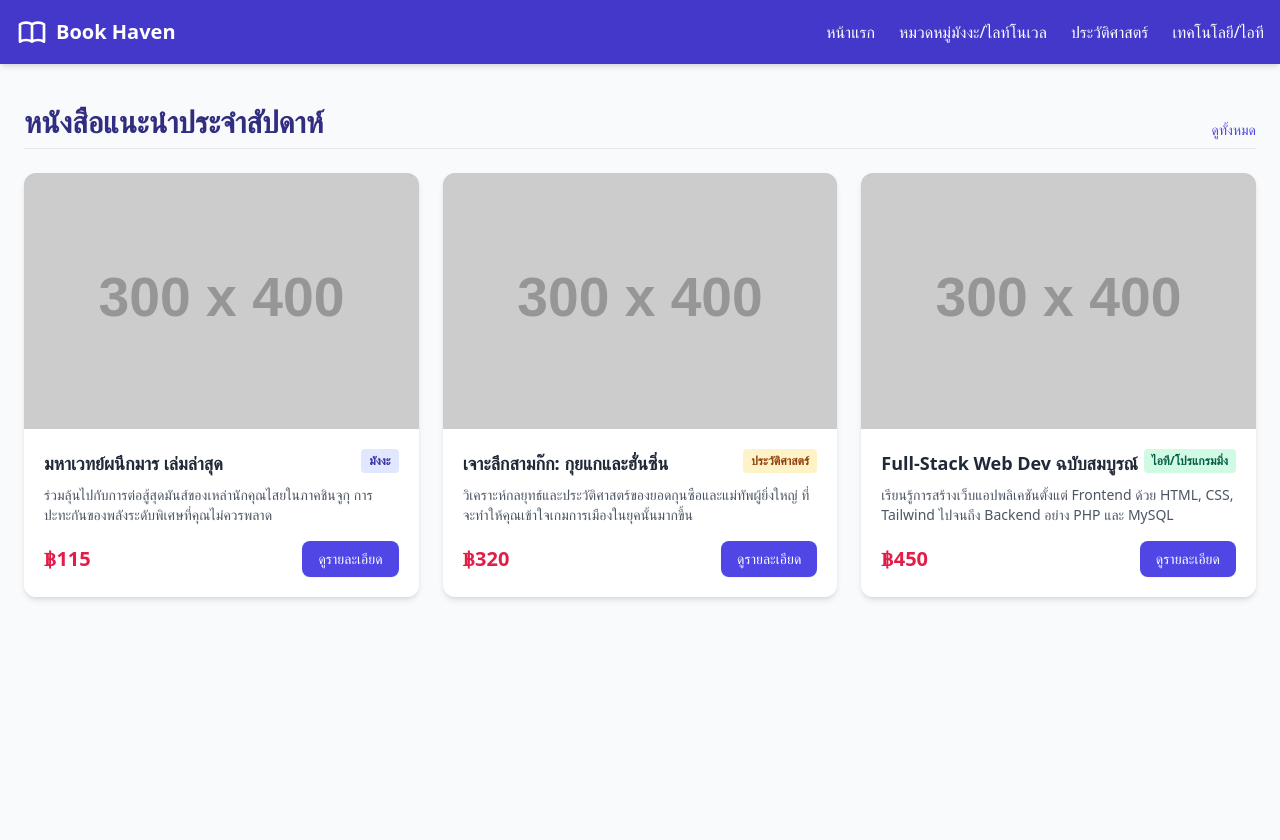
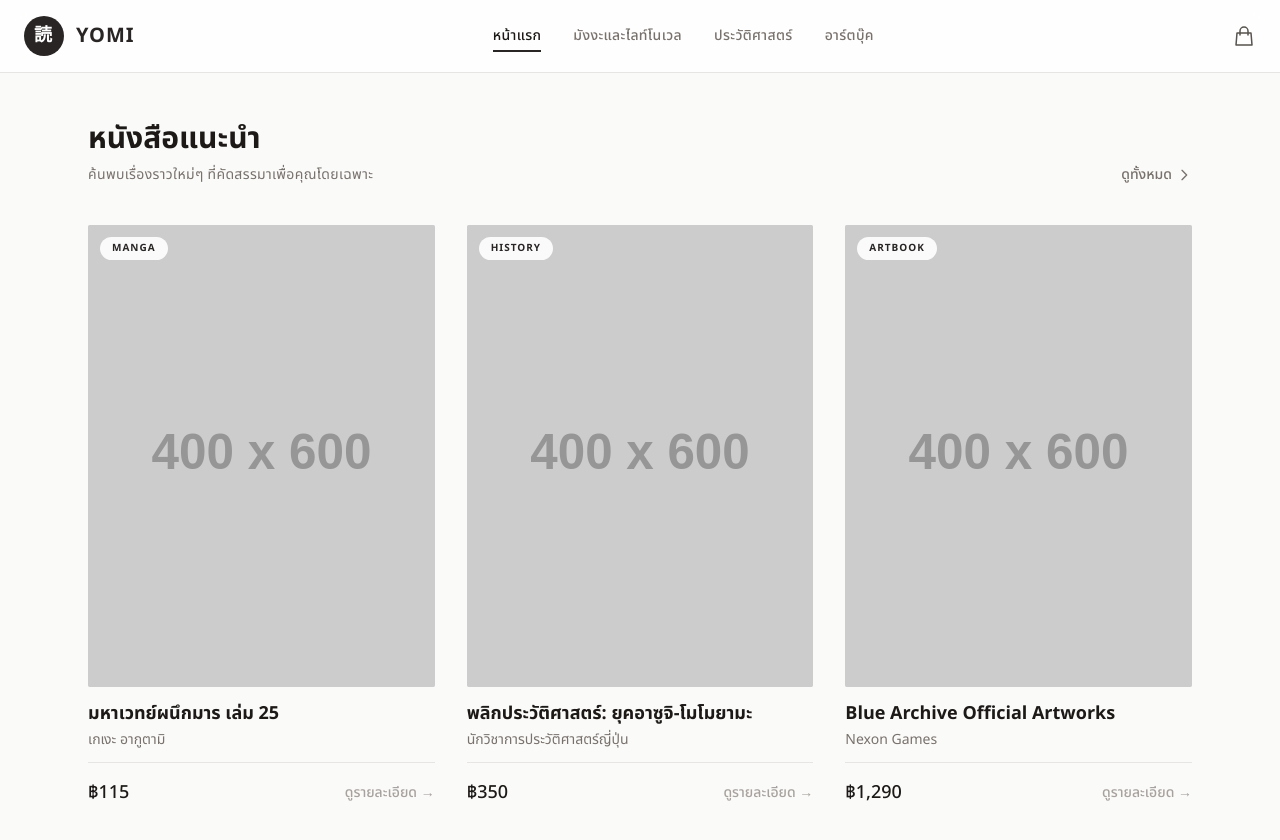
Before and after one commit to rachanlarpkern/webcova, a website: page index.html in a window 1280 px wide. Before the commit the page ends 800 px from the top, so only its background shows below. Drawn offline with nearby package versions, Linux system fonts and the light colour scheme; placeholder pictures from the web are drawn by us.

Commit message:
demogogon

```diff
--- a/index.html
+++ b/index.html
@@ -3,94 +3,105 @@
 <head>
     <meta charset="UTF-8">
     <meta name="viewport" content="width=device-width, initial-scale=1.0">
-    <title>Book Haven - ร้านหนังสือออนไลน์</title>
+    <title>Yomi (読み) - ร้านหนังสือสไตล์มินิมอล</title>
     <script src="https://cdn.tailwindcss.com"></script>
+    <link href="https://fonts.googleapis.com/css2?family=Noto+Sans+Thai:wght@300;400;500;700&display=swap" rel="stylesheet">
+    <style>
+        body { font-family: 'Noto Sans Thai', sans-serif; }
+        /* ซ่อน Scrollbar สำหรับเนื้อหาบางส่วนเพื่อความมินิมอล */
+        .no-scrollbar::-webkit-scrollbar { display: none; }
+        .no-scrollbar { -ms-overflow-style: none; scrollbar-width: none; }
+    </style>
 </head>
-<body class="bg-gray-50 text-gray-800 font-sans">
+<body class="bg-stone-50 text-stone-800 antialiased">
 
-    <nav class="bg-indigo-700 text-white p-4 shadow-md sticky top-0 z-40">
-        <div class="container mx-auto flex justify-between items-center">
-            <div class="flex items-center space-x-2">
-                <svg class="w-8 h-8" fill="none" stroke="currentColor" viewBox="0 0 24 24" xmlns="http://www.w3.org/2000/svg">
-                    <path stroke-linecap="round" stroke-linejoin="round" stroke-width="2" d="M12 6.253v13m0-13C10.832 5.477 9.246 5 7.5 5S4.168 5.477 3 6.253v13C4.168 18.477 5.754 18 7.5 18s3.332.477 4.5 1.253m0-13C13.168 5.477 14.754 5 16.5 5c1.747 0 3.332.477 4.5 1.253v13C19.832 18.477 18.247 18 16.5 18c-1.746 0-3.332.477-4.5 1.253"></path>
-                </svg>
-                <span class="text-xl font-bold">Book Haven</span>
+    <nav class="bg-white/80 backdrop-blur-md border-b border-stone-200 sticky top-0 z-40">
+        <div class="container mx-auto px-6 py-4 flex justify-between items-center">
+            <div class="flex items-center space-x-3">
+                <div class="w-10 h-10 bg-stone-800 rounded-full flex items-center justify-center text-white font-bold text-lg tracking-widest">
+                    読
+                </div>
+                <span class="text-xl font-bold tracking-wider text-stone-800">YOMI</span>
             </div>
-            <ul class="hidden md:flex space-x-6">
-                <li><a href="#" class="hover:text-indigo-200 transition font-medium">หน้าแรก</a></li>
-                <li><a href="#" class="hover:text-indigo-200 transition font-medium">หมวดหมู่มังงะ/ไลท์โนเวล</a></li>
-                <li><a href="#" class="hover:text-indigo-200 transition font-medium">ประวัติศาสตร์</a></li>
-                <li><a href="#" class="hover:text-indigo-200 transition font-medium">เทคโนโลยี/ไอที</a></li>
+
+            <ul class="hidden md:flex space-x-8 text-sm font-medium text-stone-500 tracking-wide">
+                <li><a href="#" class="text-stone-900 border-b-2 border-stone-800 pb-1">หน้าแรก</a></li>
+                <li><a href="#" class="hover:text-stone-800 transition-colors">มังงะและไลท์โนเวล</a></li>
+                <li><a href="#" class="hover:text-stone-800 transition-colors">ประวัติศาสตร์</a></li>
+                <li><a href="#" class="hover:text-stone-800 transition-colors">อาร์ตบุ๊ค</a></li>
             </ul>
-            <button class="md:hidden block focus:outline-none">
-                <svg class="w-6 h-6" fill="none" stroke="currentColor" viewBox="0 0 24 24" xmlns="http://www.w3.org/2000/svg">
-                    <path stroke-linecap="round" stroke-linejoin="round" stroke-width="2" d="M4 6h16M4 12h16m-7 6h7"></path>
-                </svg>
-            </button>
+
+            <div class="flex items-center space-x-4">
+                <button class="text-stone-600 hover:text-stone-900 transition">
+                    <svg class="w-6 h-6" fill="none" stroke="currentColor" viewBox="0 0 24 24"><path stroke-linecap="round" stroke-linejoin="round" stroke-width="1.5" d="M16 11V7a4 4 0 00-8 0v4M5 9h14l1 12H4L5 9z"></path></svg>
+                </button>
+                <button class="md:hidden block text-stone-600 focus:outline-none">
+                    <svg class="w-6 h-6" fill="none" stroke="currentColor" viewBox="0 0 24 24"><path stroke-linecap="round" stroke-linejoin="round" stroke-width="1.5" d="M4 6h16M4 12h16M4 18h16"></path></svg>
+                </button>
+            </div>
         </div>
     </nav>
 
-    <main class="container mx-auto p-6 mt-4">
-        <div class="flex justify-between items-end mb-6 border-b pb-2 border-gray-200">
-            <h1 class="text-2xl md:text-3xl font-bold text-indigo-900">หนังสือแนะนำประจำสัปดาห์</h1>
-            <a href="#" class="text-sm text-indigo-600 hover:underline">ดูทั้งหมด</a>
+    <main class="container mx-auto px-6 py-12 max-w-6xl">
+        <div class="flex flex-col md:flex-row justify-between items-end mb-10 gap-4">
+            <div>
+                <h1 class="text-3xl font-bold text-stone-900 mb-2">หนังสือแนะนำ</h1>
+                <p class="text-stone-500 text-sm tracking-wide">ค้นพบเรื่องราวใหม่ๆ ที่คัดสรรมาเพื่อคุณโดยเฉพาะ</p>
+            </div>
+            <a href="#" class="text-sm font-medium text-stone-500 hover:text-stone-900 flex items-center gap-1 transition-colors">
+                ดูทั้งหมด <svg class="w-4 h-4" fill="none" stroke="currentColor" viewBox="0 0 24 24"><path stroke-linecap="round" stroke-linejoin="round" stroke-width="2" d="M9 5l7 7-7 7"></path></svg>
+            </a>
         </div>
 
-        <div class="grid grid-cols-1 sm:grid-cols-2 md:grid-cols-3 gap-6">
+        <div class="grid grid-cols-1 sm:grid-cols-2 lg:grid-cols-3 gap-8">
 
-            <div class="bg-white rounded-xl shadow-md overflow-hidden flex flex-col hover:shadow-xl transition transform hover:-translate-y-1">
-                <div class="h-64 bg-gray-200 flex items-center justify-center overflow-hidden">
-                    <img src="https://via.placeholder.com/300x400/1e3a8a/ffffff?text=Jujutsu+Kaisen" alt="ปกหนังสือ 1" class="w-full h-full object-cover">
+            <div class="group cursor-pointer flex flex-col" onclick="toggleModal('มหาเวทย์ผนึกมาร เล่ม 25', 'การต่อสู้ชี้ชะตาในชินจูกุ ดุเดือดขึ้นเรื่อยๆ เมื่อเหล่านักคุณไสยต้องเผชิญหน้ากับคำสาประดับพิเศษ...', '฿115', 'https://via.placeholder.com/400x600/e5e5e5/52525b?text=Jujutsu+Kaisen')">
+                <div class="relative overflow-hidden rounded-sm bg-stone-200 aspect-[3/4] mb-4">
+                    <img src="https://via.placeholder.com/400x600/e5e5e5/52525b?text=Jujutsu+Kaisen" alt="ปกหนังสือ" class="w-full h-full object-cover group-hover:scale-105 transition-transform duration-500 ease-out">
+                    <div class="absolute top-3 left-3 bg-white/90 backdrop-blur-sm text-stone-800 text-[10px] font-bold px-3 py-1 uppercase tracking-widest rounded-full">
+                        Manga
+                    </div>
                 </div>
-                <div class="p-5 flex-grow flex flex-col">
-                    <div class="flex justify-between items-start mb-2">
-                        <h2 class="text-lg font-bold text-gray-800 line-clamp-2">มหาเวทย์ผนึกมาร เล่มล่าสุด</h2>
-                        <span class="bg-indigo-100 text-indigo-800 text-xs px-2 py-1 rounded font-semibold">มังงะ</span>
-                    </div>
-                    <p class="text-gray-600 text-sm mb-4 line-clamp-3">ร่วมลุ้นไปกับการต่อสู้สุดมันส์ของเหล่านักคุณไสยในภาคชินจูกุ การปะทะกันของพลังระดับพิเศษที่คุณไม่ควรพลาด</p>
-                    <div class="mt-auto flex justify-between items-center">
-                        <span class="text-xl font-bold text-rose-600">฿115</span>
-                        <button onclick="toggleModal('มหาเวทย์ผนึกมาร เล่มล่าสุด', 'ร่วมลุ้นไปกับการต่อสู้สุดมันส์ของเหล่านักคุณไสยในภาคชินจูกุ การปะทะกันของพลังระดับพิเศษที่คุณไม่ควรพลาด', '฿115')" class="bg-indigo-600 text-white px-4 py-2 rounded-lg hover:bg-indigo-700 transition text-sm font-medium shadow-sm">
-                            ดูรายละเอียด
-                        </button>
+                <div class="flex flex-col flex-grow">
+                    <h2 class="text-lg font-bold text-stone-900 leading-tight mb-1 group-hover:text-stone-600 transition-colors">มหาเวทย์ผนึกมาร เล่ม 25</h2>
+                    <p class="text-stone-500 text-sm mb-3">เกเงะ อากูตามิ</p>
+                    <div class="mt-auto pt-4 flex justify-between items-center border-t border-stone-200">
+                        <span class="text-lg font-medium text-stone-900">฿115</span>
+                        <span class="text-sm font-medium text-stone-400 group-hover:text-stone-900 transition-colors">ดูรายละเอียด →</span>
                     </div>
                 </div>
             </div>
 
-            <div class="bg-white rounded-xl shadow-md overflow-hidden flex flex-col hover:shadow-xl transition transform hover:-translate-y-1">
-                <div class="h-64 bg-gray-200 flex items-center justify-center overflow-hidden">
-                    <img src="https://via.placeholder.com/300x400/831843/ffffff?text=Three+Kingdoms" alt="ปกหนังสือ 2" class="w-full h-full object-cover">
+            <div class="group cursor-pointer flex flex-col" onclick="toggleModal('พลิกประวัติศาสตร์: ยุคอาซูจิ-โมโมยามะ', 'เจาะลึกยุคแห่งการรวมชาติของญี่ปุ่น ศึกษาเส้นทางอำนาจของ โอดะ โนบุนางะ และ โทโยโทมิ ฮิเดโยชิ...', '฿350', 'https://via.placeholder.com/400x600/e5e5e5/52525b?text=Azuchi-Momoyama')">
+                <div class="relative overflow-hidden rounded-sm bg-stone-200 aspect-[3/4] mb-4">
+                    <img src="https://via.placeholder.com/400x600/e5e5e5/52525b?text=Azuchi-Momoyama" alt="ปกหนังสือ" class="w-full h-full object-cover group-hover:scale-105 transition-transform duration-500 ease-out">
+                    <div class="absolute top-3 left-3 bg-white/90 backdrop-blur-sm text-stone-800 text-[10px] font-bold px-3 py-1 uppercase tracking-widest rounded-full">
+                        History
+                    </div>
                 </div>
-                <div class="p-5 flex-grow flex flex-col">
-                    <div class="flex justify-between items-start mb-2">
-                        <h2 class="text-lg font-bold text-gray-800 line-clamp-2">เจาะลึกสามก๊ก: กุยแกและฮั่นซิ่น</h2>
-                        <span class="bg-amber-100 text-amber-800 text-xs px-2 py-1 rounded font-semibold">ประวัติศาสตร์</span>
-                    </div>
-                    <p class="text-gray-600 text-sm mb-4 line-clamp-3">วิเคราะห์กลยุทธ์และประวัติศาสตร์ของยอดกุนซือและแม่ทัพผู้ยิ่งใหญ่ ที่จะทำให้คุณเข้าใจเกมการเมืองในยุคนั้นมากขึ้น</p>
-                    <div class="mt-auto flex justify-between items-center">
-                        <span class="text-xl font-bold text-rose-600">฿320</span>
-                        <button onclick="toggleModal('เจาะลึกสามก๊ก: กุยแกและฮั่นซิ่น', 'วิเคราะห์กลยุทธ์และประวัติศาสตร์ของยอดกุนซือและแม่ทัพผู้ยิ่งใหญ่ ที่จะทำให้คุณเข้าใจเกมการเมืองในยุคนั้นมากขึ้น', '฿320')" class="bg-indigo-600 text-white px-4 py-2 rounded-lg hover:bg-indigo-700 transition text-sm font-medium shadow-sm">
-                            ดูรายละเอียด
-                        </button>
+                <div class="flex flex-col flex-grow">
+                    <h2 class="text-lg font-bold text-stone-900 leading-tight mb-1 group-hover:text-stone-600 transition-colors">พลิกประวัติศาสตร์: ยุคอาซูจิ-โมโมยามะ</h2>
+                    <p class="text-stone-500 text-sm mb-3">นักวิชาการประวัติศาสตร์ญี่ปุ่น</p>
+                    <div class="mt-auto pt-4 flex justify-between items-center border-t border-stone-200">
+                        <span class="text-lg font-medium text-stone-900">฿350</span>
+                        <span class="text-sm font-medium text-stone-400 group-hover:text-stone-900 transition-colors">ดูรายละเอียด →</span>
                     </div>
                 </div>
             </div>
 
-            <div class="bg-white rounded-xl shadow-md overflow-hidden flex flex-col hover:shadow-xl transition transform hover:-translate-y-1">
-                <div class="h-64 bg-gray-200 flex items-center justify-center overflow-hidden">
-                    <img src="https://via.placeholder.com/300x400/064e3b/ffffff?text=Web+Dev+Mastery" alt="ปกหนังสือ 3" class="w-full h-full object-cover">
+            <div class="group cursor-pointer flex flex-col" onclick="toggleModal('Blue Archive Official Artworks', 'รวบรวมภาพวาด ภาพร่าง และการออกแบบตัวละครจากเกม Blue Archive พร้อมบทสัมภาษณ์นักวาด...', '฿1,290', 'https://via.placeholder.com/400x600/e5e5e5/52525b?text=Blue+Archive+Art')">
+                <div class="relative overflow-hidden rounded-sm bg-stone-200 aspect-[3/4] mb-4">
+                    <img src="https://via.placeholder.com/400x600/e5e5e5/52525b?text=Blue+Archive+Art" alt="ปกหนังสือ" class="w-full h-full object-cover group-hover:scale-105 transition-transform duration-500 ease-out">
+                    <div class="absolute top-3 left-3 bg-white/90 backdrop-blur-sm text-stone-800 text-[10px] font-bold px-3 py-1 uppercase tracking-widest rounded-full">
+                        Artbook
+                    </div>
                 </div>
-                <div class="p-5 flex-grow flex flex-col">
-                    <div class="flex justify-between items-start mb-2">
-                        <h2 class="text-lg font-bold text-gray-800 line-clamp-2">Full-Stack Web Dev ฉบับสมบูรณ์</h2>
-                        <span class="bg-emerald-100 text-emerald-800 text-xs px-2 py-1 rounded font-semibold">ไอที/โปรแกรมมิ่ง</span>
-                    </div>
-                    <p class="text-gray-600 text-sm mb-4 line-clamp-3">เรียนรู้การสร้างเว็บแอปพลิเคชันตั้งแต่ Frontend ด้วย HTML, CSS, Tailwind ไปจนถึง Backend อย่าง PHP และ MySQL</p>
-                    <div class="mt-auto flex justify-between items-center">
-                        <span class="text-xl font-bold text-rose-600">฿450</span>
-                        <button onclick="toggleModal('Full-Stack Web Dev ฉบับสมบูรณ์', 'เรียนรู้การสร้างเว็บแอปพลิเคชันตั้งแต่ Frontend ด้วย HTML, CSS, Tailwind ไปจนถึง Backend อย่าง PHP และ MySQL แบบ Step-by-step', '฿450')" class="bg-indigo-600 text-white px-4 py-2 rounded-lg hover:bg-indigo-700 transition text-sm font-medium shadow-sm">
-                            ดูรายละเอียด
-                        </button>
+                <div class="flex flex-col flex-grow">
+                    <h2 class="text-lg font-bold text-stone-900 leading-tight mb-1 group-hover:text-stone-600 transition-colors">Blue Archive Official Artworks</h2>
+                    <p class="text-stone-500 text-sm mb-3">Nexon Games</p>
+                    <div class="mt-auto pt-4 flex justify-between items-center border-t border-stone-200">
+                        <span class="text-lg font-medium text-stone-900">฿1,290</span>
+                        <span class="text-sm font-medium text-stone-400 group-hover:text-stone-900 transition-colors">ดูรายละเอียด →</span>
                     </div>
                 </div>
             </div>
@@ -98,58 +109,78 @@
         </div>
     </main>
 
-    <div id="bookModal" class="fixed inset-0 bg-black bg-opacity-60 hidden flex items-center justify-center z-50 p-4 transition-opacity backdrop-blur-sm">
-        <div class="bg-white rounded-2xl shadow-2xl w-full max-w-lg overflow-hidden transform transition-all">
-            <div class="bg-indigo-50 px-6 py-4 border-b flex justify-between items-center">
-                <h3 id="modalTitle" class="text-xl font-bold text-indigo-900">รายละเอียดหนังสือ</h3>
-                <button onclick="closeModal()" class="text-gray-400 hover:text-red-500 focus:outline-none">
-                    <svg class="w-6 h-6" fill="none" stroke="currentColor" viewBox="0 0 24 24"><path stroke-linecap="round" stroke-linejoin="round" stroke-width="2" d="M6 18L18 6M6 6l12 12"></path></svg>
+    <div id="bookModal" class="fixed inset-0 bg-stone-900/40 hidden flex items-center justify-center z-50 p-4 backdrop-blur-sm opacity-0 transition-opacity duration-300">
+        <div class="bg-white w-full max-w-3xl overflow-hidden shadow-2xl flex flex-col md:flex-row transform scale-95 transition-transform duration-300" id="modalContent">
+
+            <div class="w-full md:w-2/5 bg-stone-100 hidden md:block">
+                <img id="modalImg" src="" alt="Book Cover" class="w-full h-full object-cover">
+            </div>
+
+            <div class="w-full md:w-3/5 p-8 relative flex flex-col">
+                <button onclick="closeModal()" class="absolute top-4 right-4 text-stone-400 hover:text-stone-900 transition-colors focus:outline-none p-2">
+                    <svg class="w-5 h-5" fill="none" stroke="currentColor" viewBox="0 0 24 24"><path stroke-linecap="round" stroke-linejoin="round" stroke-width="1.5" d="M6 18L18 6M6 6l12 12"></path></svg>
                 </button>
-            </div>
-            <div class="p-6">
-                <div class="flex gap-4 mb-4">
-                    <div class="w-1/3 bg-gray-200 rounded-lg h-32 hidden sm:block">
-                        <img src="https://via.placeholder.com/150x200" class="w-full h-full object-cover rounded-lg" alt="Book cover">
+
+                <div class="mb-2">
+                    <span class="text-xs font-bold tracking-widest text-stone-400 uppercase">รายละเอียดสินค้า</span>
+                </div>
+                <h3 id="modalTitle" class="text-2xl font-bold text-stone-900 mb-4 leading-snug">ชื่อหนังสือ</h3>
+                <p id="modalDesc" class="text-stone-600 text-sm mb-8 leading-relaxed flex-grow">รายละเอียด...</p>
+
+                <div class="border-t border-stone-200 pt-6 mt-auto">
+                    <div class="flex items-center justify-between mb-6">
+                        <span class="text-sm text-stone-500">ราคา</span>
+                        <span id="modalPrice" class="text-2xl font-medium text-stone-900">฿0</span>
                     </div>
-                    <div class="w-full sm:w-2/3">
-                        <p id="modalDesc" class="text-gray-600 text-sm mb-4 leading-relaxed">รายละเอียดจะถูกโหลดที่นี่...</p>
-                        <div class="bg-gray-50 p-3 rounded-lg border border-gray-100">
-                            <p class="text-sm text-gray-500">ผู้แต่ง: <span class="font-medium text-gray-800">ไม่ระบุ</span></p>
-                            <p class="text-sm text-gray-500">รูปแบบ: <span class="font-medium text-gray-800">รูปเล่ม / E-Book</span></p>
-                            <div class="mt-2 text-2xl font-bold text-rose-600" id="modalPrice">฿0</div>
-                        </div>
-                    </div>
+                    <button onclick="addToCart()" class="w-full bg-stone-900 text-white py-3.5 px-6 hover:bg-stone-800 transition-colors text-sm font-medium tracking-wide flex items-center justify-center gap-2">
+                        <svg class="w-4 h-4" fill="none" stroke="currentColor" viewBox="0 0 24 24"><path stroke-linecap="round" stroke-linejoin="round" stroke-width="2" d="M16 11V7a4 4 0 00-8 0v4M5 9h14l1 12H4L5 9z"></path></svg>
+                        เพิ่มลงตะกร้า
+                    </button>
                 </div>
-            </div>
-            <div class="bg-gray-50 px-6 py-4 flex justify-end gap-3 border-t">
-                <button onclick="closeModal()" class="px-4 py-2 bg-white border border-gray-300 text-gray-700 rounded-lg hover:bg-gray-50 transition font-medium">ยกเลิก</button>
-                <button onclick="addToCart()" class="px-6 py-2 bg-rose-600 text-white rounded-lg hover:bg-rose-700 transition shadow-md font-medium flex items-center gap-2">
-                    <svg class="w-5 h-5" fill="none" stroke="currentColor" viewBox="0 0 24 24"><path stroke-linecap="round" stroke-linejoin="round" stroke-width="2" d="M3 3h2l.4 2M7 13h10l4-8H5.4M7 13L5.4 5M7 13l-2.293 2.293c-.63.63-.184 1.707.707 1.707H17m0 0a2 2 0 100 4 2 2 0 000-4zm-8 2a2 2 0 11-4 0 2 2 0 014 0z"></path></svg>
-                    หยิบใส่ตะกร้า
-                </button>
             </div>
         </div>
     </div>
 
     <script>
-        function toggleModal(title, desc, price) {
-            const modal = document.getElementById('bookModal');
+        const modal = document.getElementById('bookModal');
+        const modalContent = document.getElementById('modalContent');
 
-            // อัปเดตข้อมูลใน Modal แบบง่ายๆ
+        function toggleModal(title, desc, price, imgSrc) {
+            // ใส่ข้อมูลลงใน Modal
             document.getElementById('modalTitle').innerText = title;
             document.getElementById('modalDesc').innerText = desc;
             document.getElementById('modalPrice').innerText = price;
+            document.getElementById('modalImg').src = imgSrc;
 
+            // แสดง Modal พร้อม Animation
             modal.classList.remove('hidden');
+            // ใช้ setTimeout เล็กน้อยเพื่อให้เบราว์เซอร์เรนเดอร์ display block ก่อนค่อยเปลี่ยน opacity
+            setTimeout(() => {
+                modal.classList.remove('opacity-0');
+                modalContent.classList.remove('scale-95');
+            }, 10);
         }
 
         function closeModal() {
-            const modal = document.getElementById('bookModal');
-            modal.classList.add('hidden');
+            // ซ่อนด้วย Animation
+            modal.classList.add('opacity-0');
+            modalContent.classList.add('scale-95');
+
+            // รอจน Animation จบแล้วค่อยซ่อน element
+            setTimeout(() => {
+                modal.classList.add('hidden');
+            }, 300);
         }
 
+        // ปิด Modal เมื่อคลิกพื้นที่ว่างข้างนอก
+        modal.addEventListener('click', function(e) {
+            if(e.target === modal) {
+                closeModal();
+            }
+        });
+
         function addToCart() {
-            alert('เพิ่มสินค้าลงตะกร้าเรียบร้อยแล้ว!');
+            alert('นำหนังสือใส่ตะกร้าสไตล์เซนเรียบร้อยแล้ว');
             closeModal();
         }
     </script>
```
Also changed, not shown: dist/output.css.
